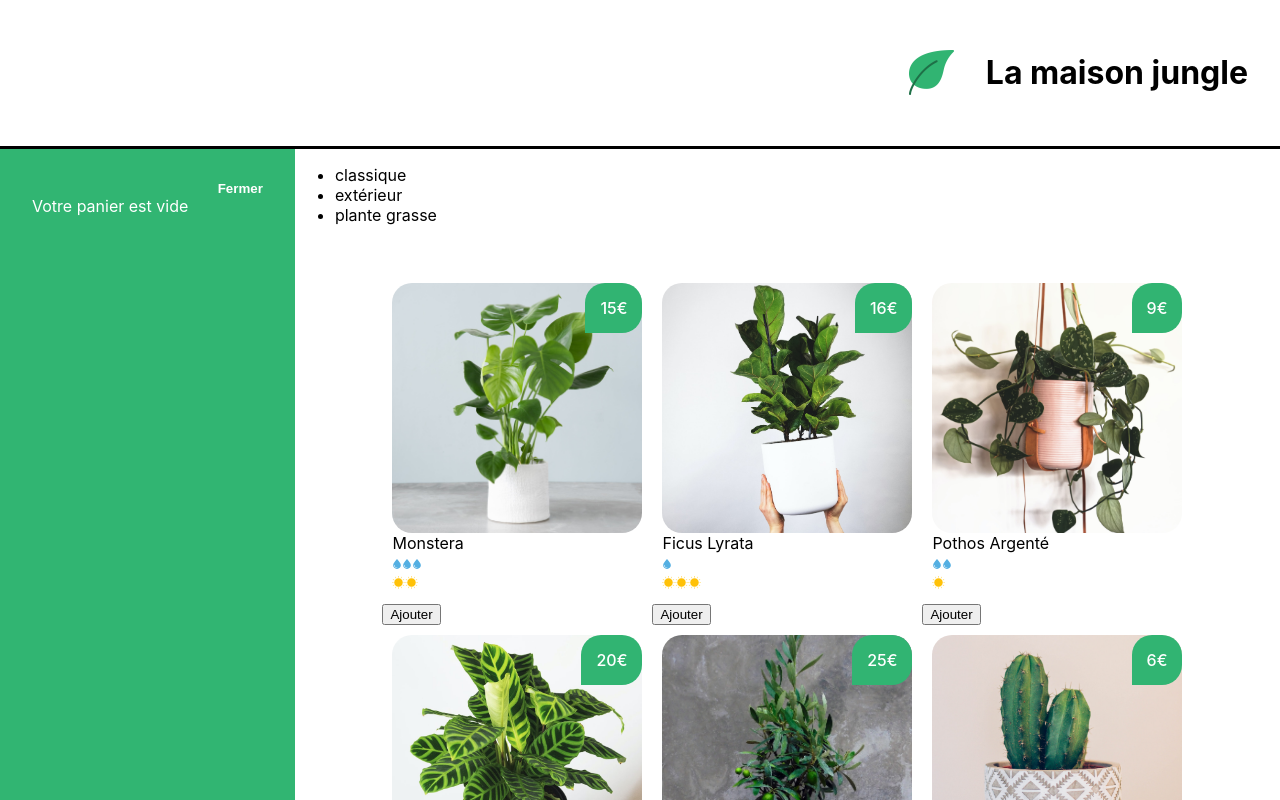
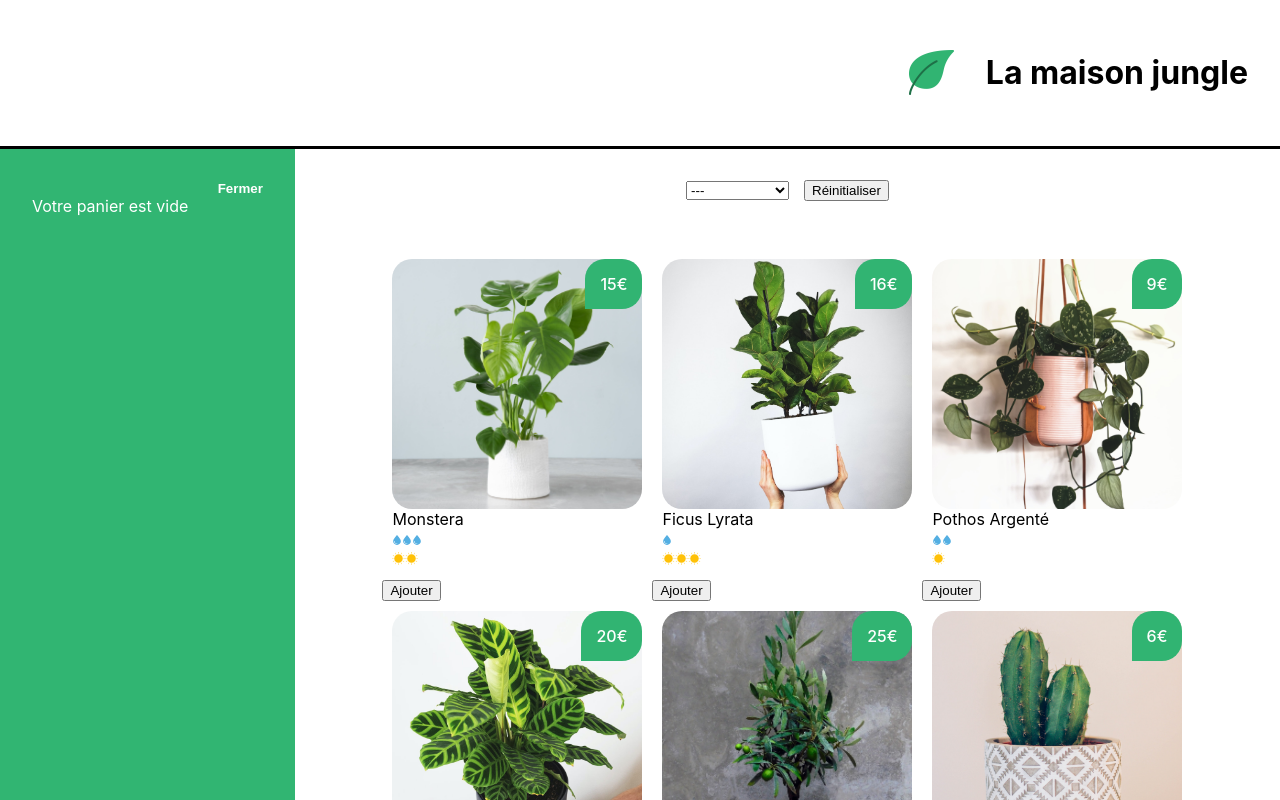
Before and after one commit to OpenClassrooms-Student-Center/7008001-Debutez-avec-React, a React (Create React App) app: page / in a window 1280 px wide. Shown: the top 800 px of the page. Built offline with nearby package versions, Linux system fonts and the light colour scheme.

Commit message:
Add categories

```diff
--- /dev/null
+++ b/src/components/Categories.js
@@ -0,0 +1,23 @@
+import '../styles/Categories.css'
+
+function Categories({ setActiveCategory, categories, activeCategory }) {
+	return (
+		<div className='lmj-categories'>
+			<select
+				value={activeCategory}
+				onChange={(e) => setActiveCategory(e.target.value)}
+				className='lmj-categories-select'
+			>
+				<option value=''>---</option>
+				{categories.map((cat) => (
+					<option key={cat} value={cat}>
+						{cat}
+					</option>
+				))}
+			</select>
+			<button onClick={() => setActiveCategory('')}>Réinitialiser</button>
+		</div>
+	)
+}
+
+export default Categories
--- a/src/components/ShoppingList.js
+++ b/src/components/ShoppingList.js
@@ -1,8 +1,11 @@
+import { useState } from 'react'
 import { plantList } from '../datas/plantList'
 import PlantItem from './PlantItem'
+import Categories from './Categories'
 import '../styles/ShoppingList.css'
 
 function ShoppingList({ cart, updateCart }) {
+	const [activeCategory, setActiveCategory] = useState('')
 	const categories = plantList.reduce(
 		(acc, elem) =>
 			acc.includes(elem.category) ? acc : acc.concat(elem.category),
@@ -20,13 +23,15 @@
 
 	return (
 		<div className='lmj-shopping-list'>
-			<ul>
-				{categories.map((cat) => (
-					<li key={cat}>{cat}</li>
-				))}
-			</ul>
+			<Categories
+				categories={categories}
+				setActiveCategory={setActiveCategory}
+				activeCategory={activeCategory}
+			/>
+
 			<ul className='lmj-plant-list'>
-				{plantList.map(({ id, cover, name, water, light, price }) => (
+				{plantList.map(({ id, cover, name, water, light, price, category }) =>
+					!activeCategory || activeCategory === category ? (
 						<div key={id}>
 							<PlantItem
 								cover={cover}
@@ -37,7 +42,8 @@
 							/>
 							<button onClick={() => addToCart(name, price)}>Ajouter</button>
 						</div>
-				))}
+					) : null
+				)}
 			</ul>
 		</div>
 	)
--- /dev/null
+++ b/src/styles/Categories.css
@@ -0,0 +1,8 @@
+.lmj-categories {
+	text-align: center;
+	padding-top: 30px;
+}
+
+.lmj-categories-select {
+	margin-right: 15px;
+}
```
Also changed, not shown: 1 other file (tests, documents, lock files or other folders). Lines whose indentation alone changed are shown as unchanged.
